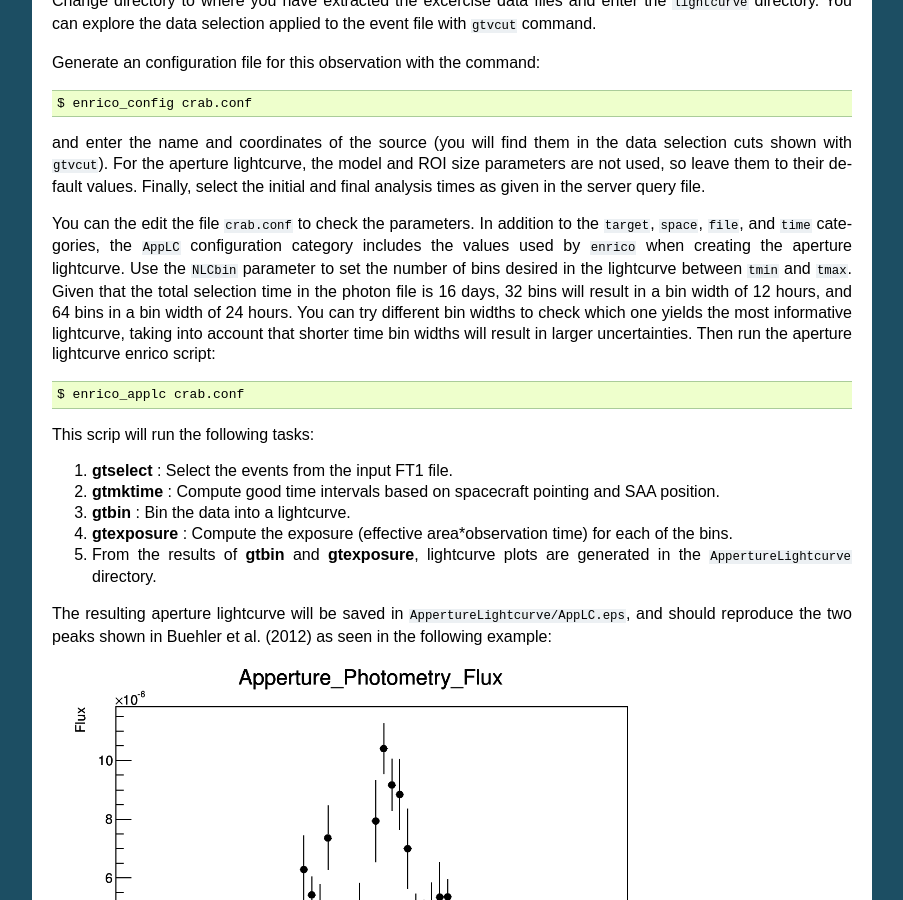
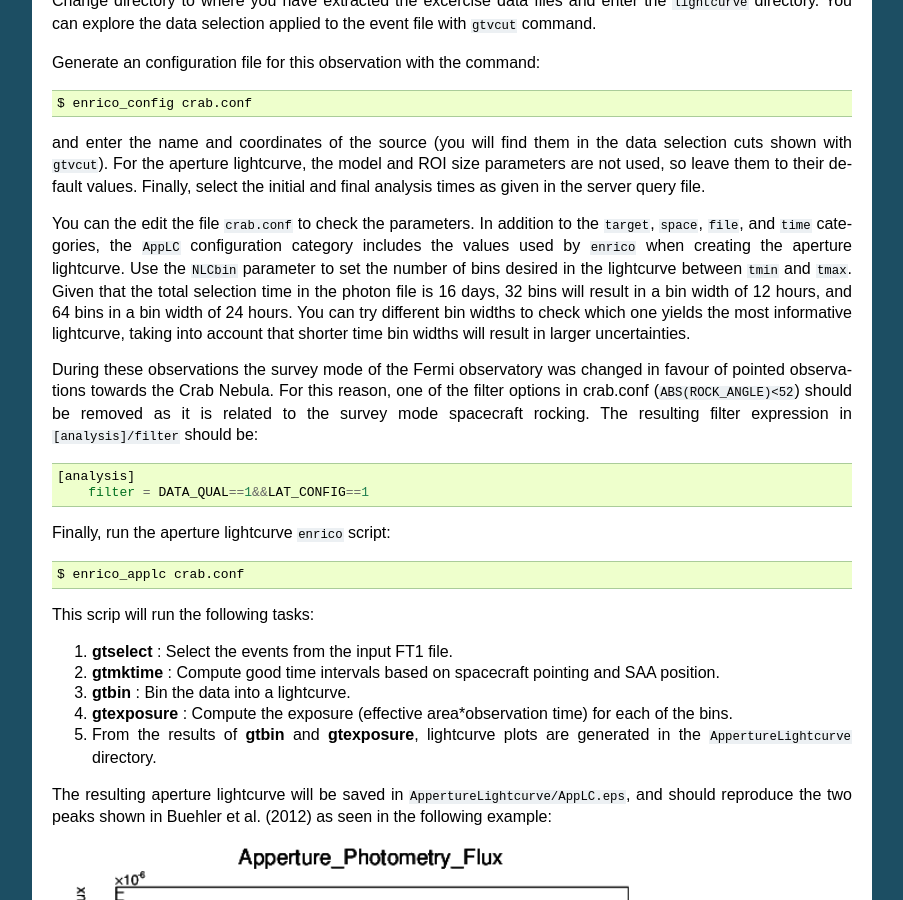
Before and after one commit to gammapy/fermi-hero, a Sphinx documentation site: the page built from docs/lightcurve/index.rst, in a window 1280 px wide and 900 px high, scrolled down 1937 px. Shown: the whole window, without its empty margins (198-1101 px from the left). Built offline with Sphinx 7.4.7, drawn with Linux system fonts in a browser that asks for light colours.

Commit message:
fix applc to lack of rocking filter

```diff
--- a/docs/lightcurve/index.rst
+++ b/docs/lightcurve/index.rst
@@ -60,8 +60,18 @@ lightcurve between ``tmin`` and ``tmax``. Given that the total selection time in
 file is 16 days, 32 bins will result in a bin width of 12 hours, and 64 bins in
 a bin width of 24 hours. You can try different bin widths to check which one
 yields the most informative lightcurve, taking into account that shorter time
-bin widths will result in larger uncertainties.  Then run the aperture lightcurve
-enrico script: ::
+bin widths will result in larger uncertainties.
+
+During these observations the survey mode of the Fermi observatory was changed
+in favour of pointed observations towards the Crab Nebula. For this reason, one
+of the filter options in crab.conf (``ABS(ROCK_ANGLE)<52``) should be removed as
+it is related to the survey mode spacecraft rocking. The resulting filter
+expression in ``[analysis]/filter`` should be: ::
+
+    [analysis]
+        filter = DATA_QUAL==1&&LAT_CONFIG==1
+
+Finally, run the aperture lightcurve ``enrico`` script: ::
 
     $ enrico_applc crab.conf
 
```
Also changed, not shown: docs/lightcurve/applc.png.
